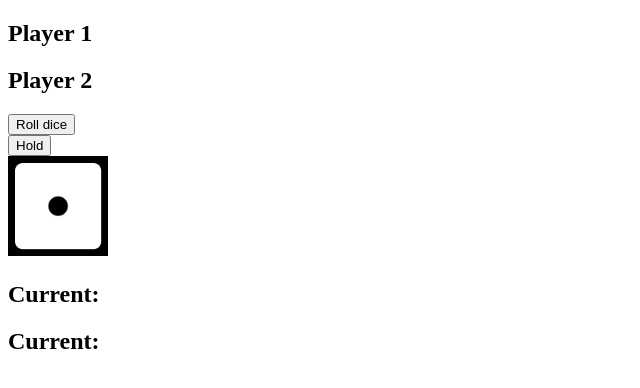
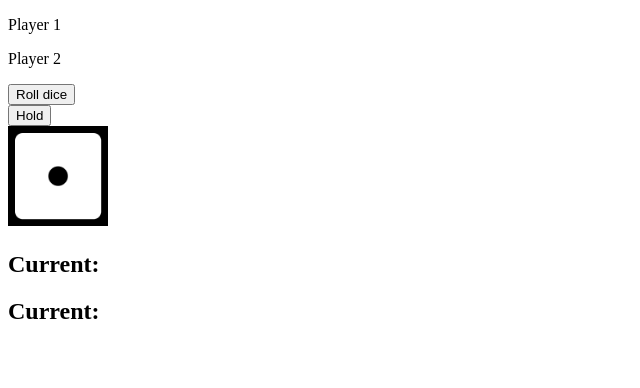
Before and after one commit to AlexanderBlom1/JsProjekt, a plain HTML site: page JsProjekt/index.html in a window 1280 px wide. Shown: the whole page, without its empty margins (0-640 px from the left). Drawn offline with Linux system fonts and the light colour scheme.

Commit message:
Update index.html

```diff
--- a/JsProjekt/index.html
+++ b/JsProjekt/index.html
@@ -7,11 +7,11 @@
 <body>
 
 <div id="player2">
-<h2> Player 1 </h2>
+<p> Player 1 </p>
 </div>
 
 <div id="player2">
-<h2> Player 2 </h2>
+<p> Player 2 </p>
 </div>
 
 <div id="score1"> </div>
```
